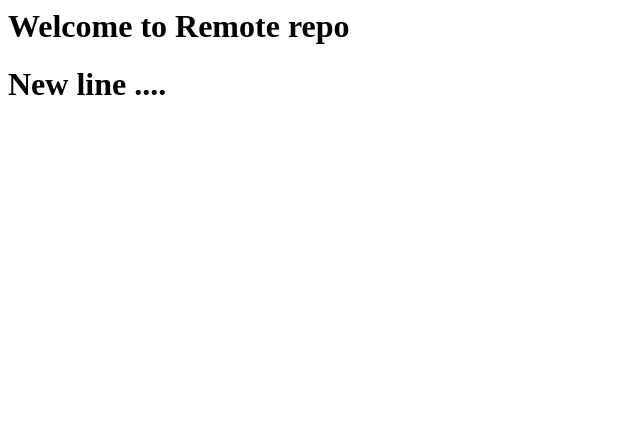
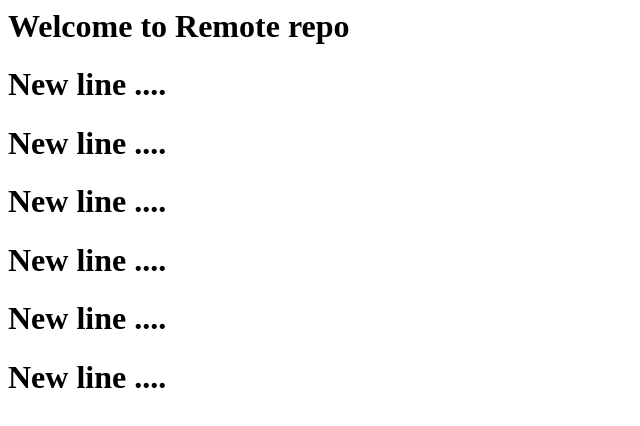
Before and after one commit to Gamal-Mohammad/test-repo-gr23, a plain HTML site: page index.html in a window 1280 px wide. Shown: the whole page, without its empty margins (0-640 px from the left). Drawn offline with Linux system fonts and the light colour scheme.

Commit message:
update index

```diff
--- a/index.html
+++ b/index.html
@@ -1,3 +1,7 @@
-
 <h1>Welcome to Remote repo</h1>
 <h1>New line ....</h1>
+<h1>New line ....</h1>
+<h1>New line ....</h1>
+<h1>New line ....</h1>
+<h1>New line ....</h1>
+<h1>New line ....</h1>
```
